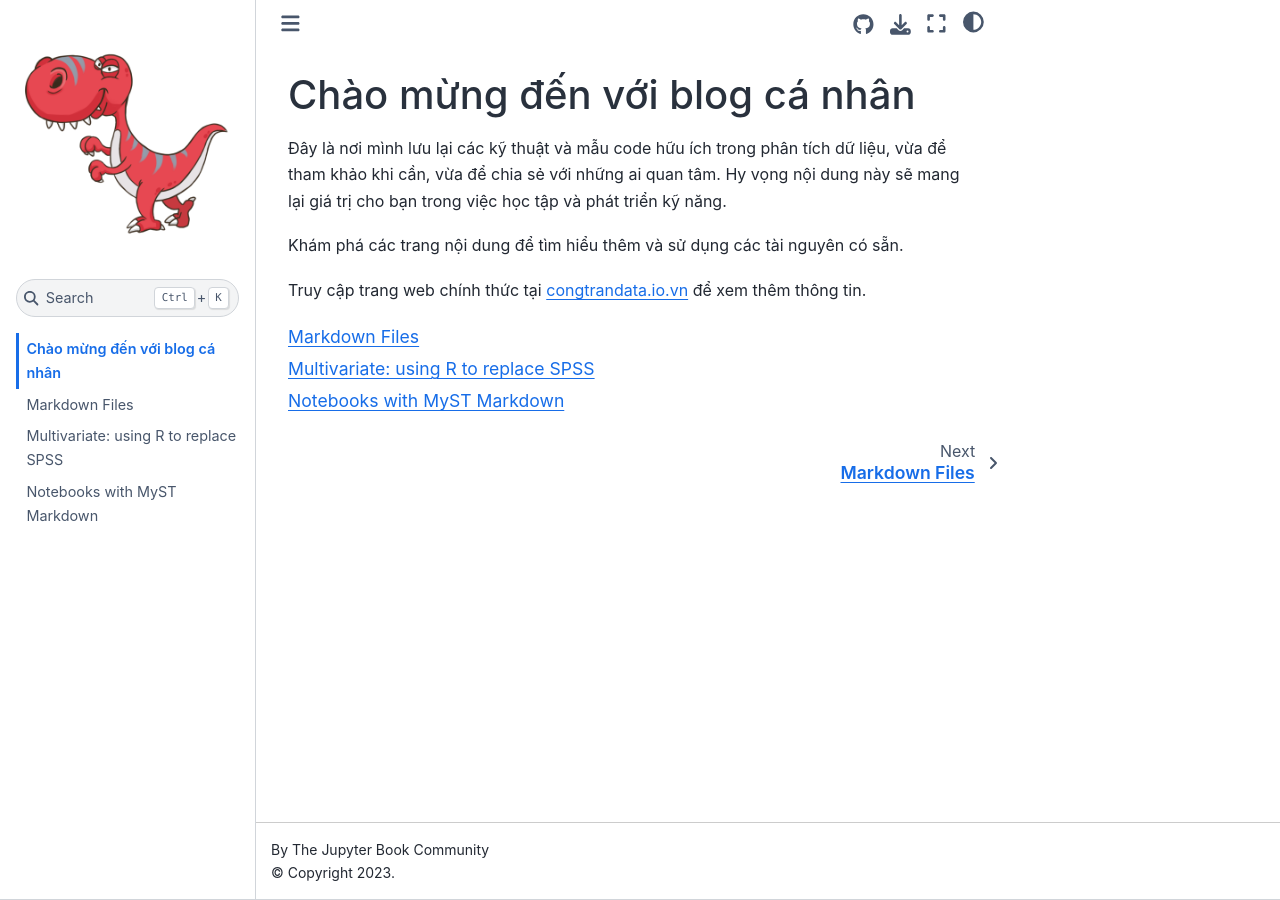
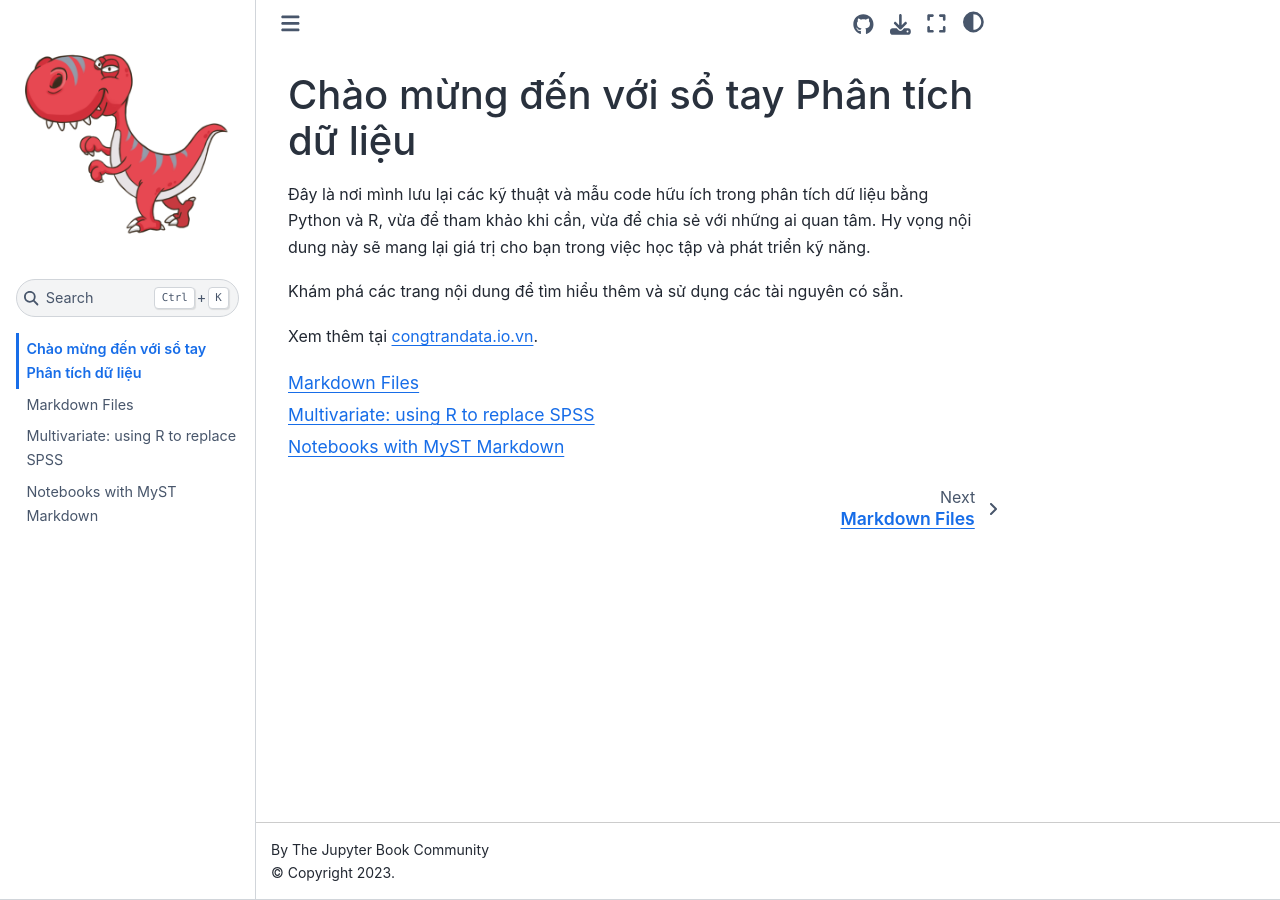
Before and after one commit to tqthanhcong/da_book, a Jupyter Book: the page built from intro.md, in a window 1280 px wide. Built offline with Jupyter Book 1.0.4 settings and Sphinx 7.4.7 and the Sphinx Book theme 1.1.4, drawn with Linux system fonts in a browser that asks for light colours.

Commit message:
modified intro.md in da_book

````diff
--- a/intro.md
+++ b/intro.md
@@ -1,10 +1,10 @@
-# Chào mừng đến với blog cá nhân
+# Chào mừng đến với sổ tay Phân tích dữ liệu
 
-Đây là nơi mình lưu lại các kỹ thuật và mẫu code hữu ích trong phân tích dữ liệu, vừa để tham khảo khi cần, vừa để chia sẻ với những ai quan tâm. Hy vọng nội dung này sẽ mang lại giá trị cho bạn trong việc học tập và phát triển kỹ năng.
+Đây là nơi mình lưu lại các kỹ thuật và mẫu code hữu ích trong phân tích dữ liệu bằng Python và R, vừa để tham khảo khi cần, vừa để chia sẻ với những ai quan tâm. Hy vọng nội dung này sẽ mang lại giá trị cho bạn trong việc học tập và phát triển kỹ năng.
 
 Khám phá các trang nội dung để tìm hiểu thêm và sử dụng các tài nguyên có sẵn.
 
-Truy cập trang web chính thức tại [congtrandata.io.vn](https://congtrandata.io.vn) để xem thêm thông tin.
+Xem thêm tại [congtrandata.io.vn](https://congtrandata.io.vn).
 
 ```{tableofcontents}
 ```
````
